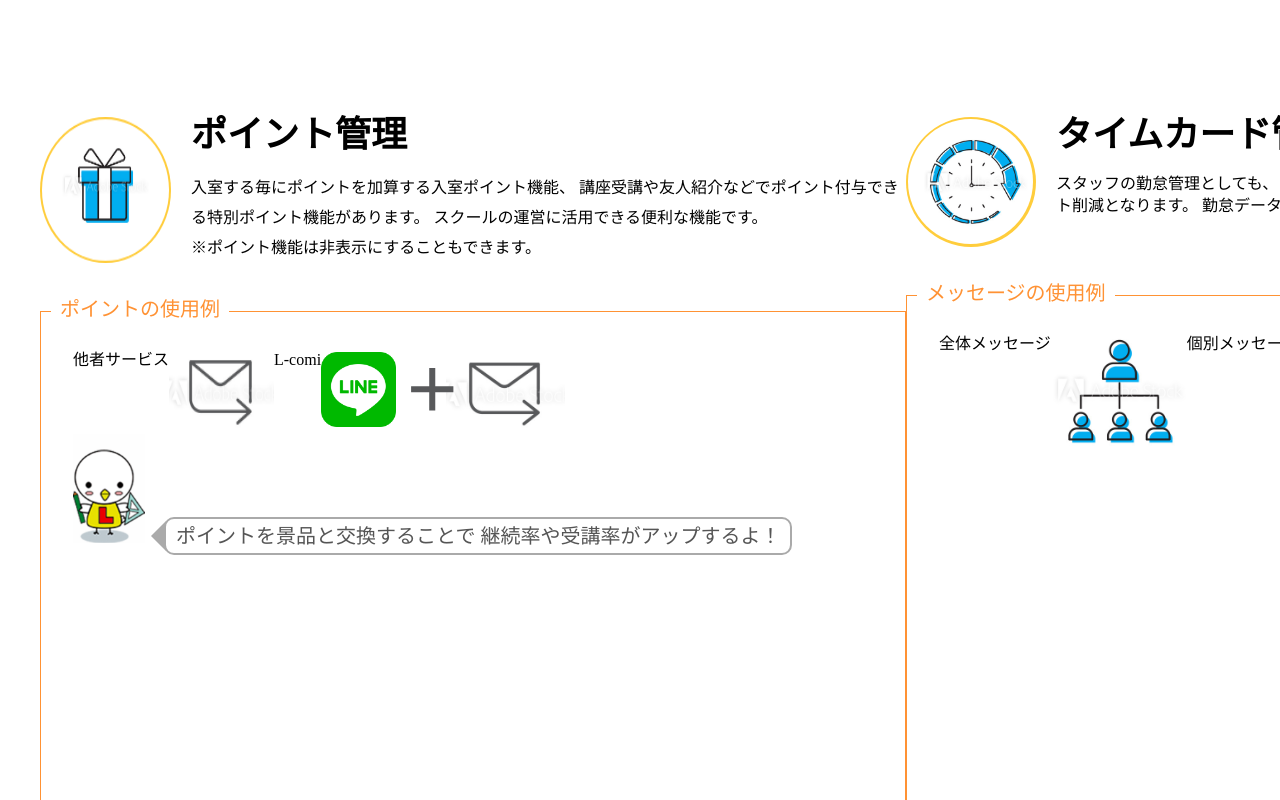
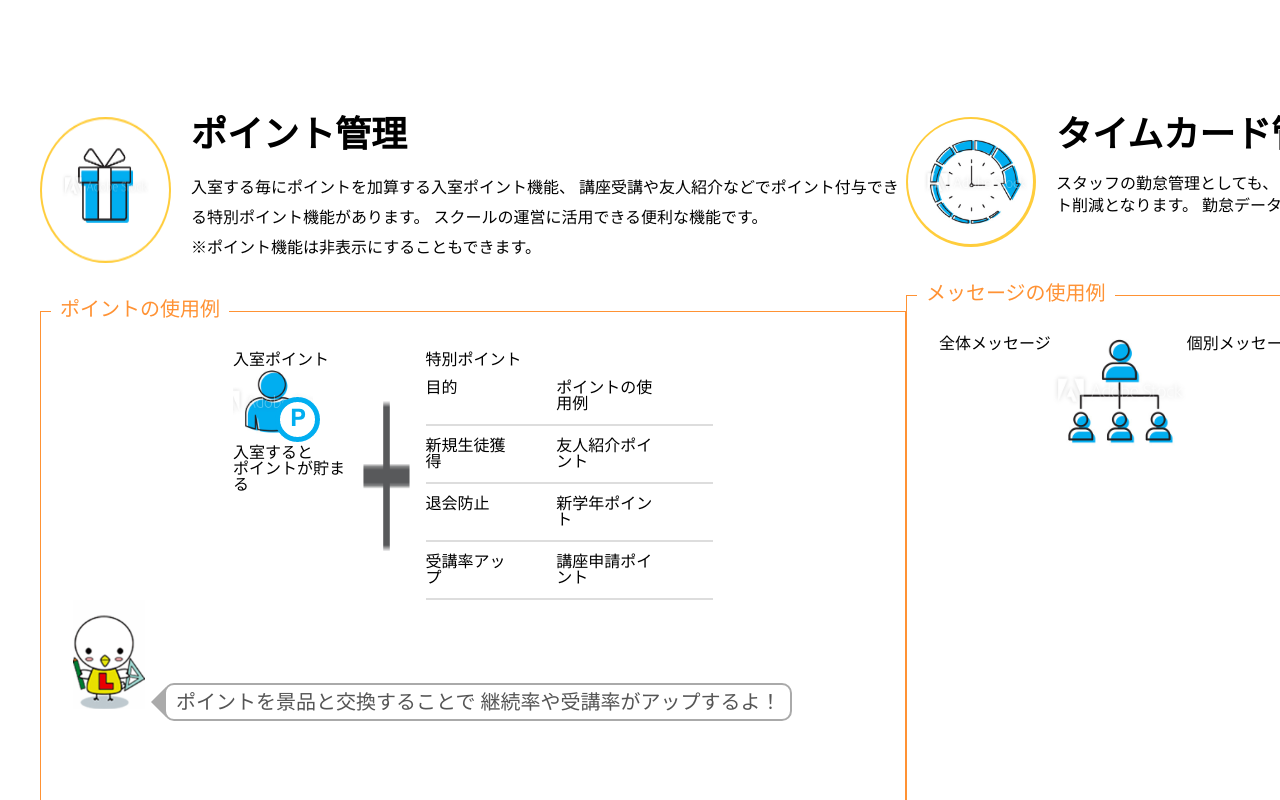
Before and after one commit to satomi-ya/L-comi, a website: page index.html in a window 1280 px wide. Shown: the part 4127-4927 px from the top of the page. Drawn offline with Linux system fonts and the light colour scheme.

Commit message:
functionの修正
tableの追加、marginの更新など

```diff
--- a/index.html
+++ b/index.html
@@ -157,10 +157,33 @@
                   <div class="function_point3_image">
                     <span class="box-title">ポイントの使用例</span>
                     <div class="function_point3_wrapper">
-                      <p>他者サービス</p>
-                      <img class="mail" src="img/mail.png" alt="">
-                      <p>L-comi</p>
-                      <img class="line" src="img/line.png" alt="">
+                      <div class="point3_wrapper1">
+                        <p>入室ポイント</p>
+                        <img class="pointget" src="img/pointget.png" alt="">
+                        <p>入室すると<br>ポイントが貯まる</p>
+                      </div>
+                      <img class="and" src="img/and.png" alt="">
+                      <div class="">
+                        <p>特別ポイント</p>
+                        <table>
+                          <tr>
+                            <td>目的</td>
+                            <td>ポイントの使用例</td>
+                          </tr>
+                          <tr>
+                            <td>新規生徒獲得</td>
+                            <td>友人紹介ポイント</td>
+                          </tr>
+                          <tr>
+                            <td>退会防止</td>
+                            <td>新学年ポイント</td>
+                          </tr>
+                          <tr>
+                            <td>受講率アップ</td>
+                            <td>講座申請ポイント</td>
+                          </tr>
+                        </table>
+                      </div>
                     </div>
                   <img class="duck2" src="img/duck2.png" alt="">
                   <div class="box_comment">
--- a/scss/style.scss
+++ b/scss/style.scss
@@ -168,6 +168,7 @@ html {
               .function_point1_description {
                 margin-top: 20px;
                 line-height: 30px;
+                color: #505050;
               }
               .function_point1_image {
                 width: 800px;
@@ -346,6 +347,15 @@ html {
                 }
                 .function_point3_wrapper {
                   display: flex;
+                  margin-left: 20%;
+                  margin-right: 20%;
+                  table {
+                    border-spacing: 0;
+                    td {
+                      border-bottom: solid 2px #ddd;
+                      padding: 12px 50px 12px 0;
+                    }
+                  }
                 }
               }
             }
```
Also changed, not shown: css/style.css, img/and.png (added), img/pointget.png (added).
